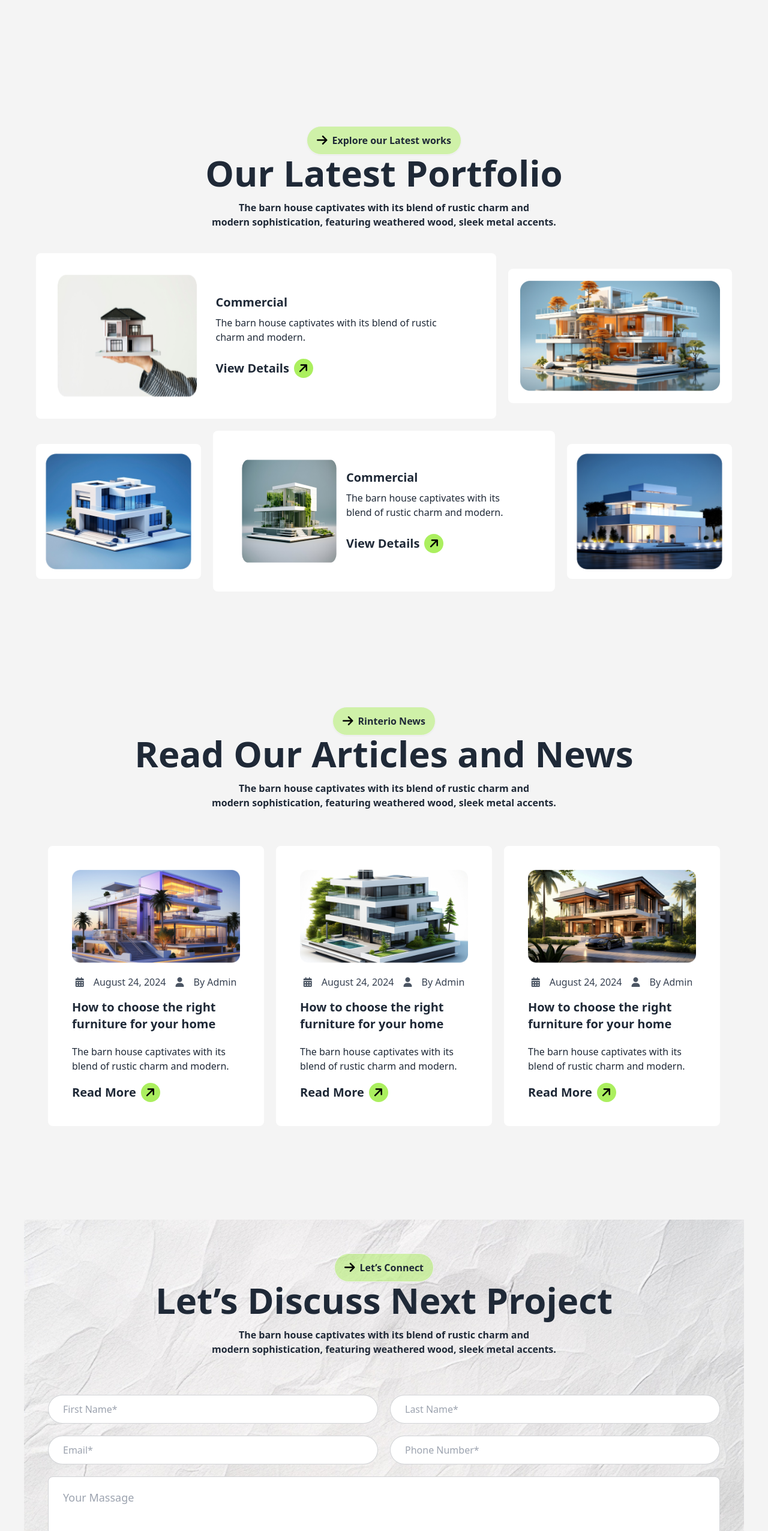
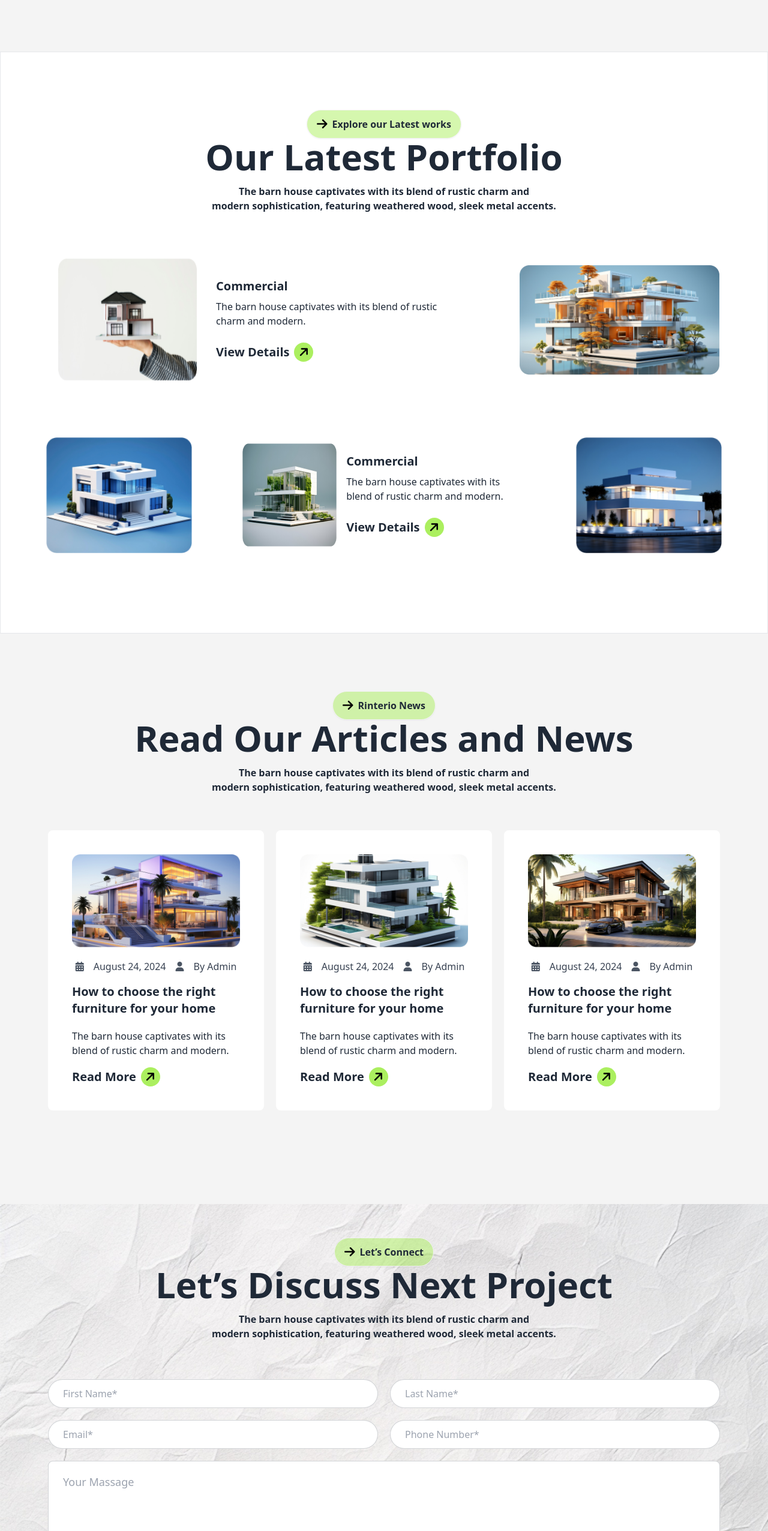
Before and after one commit to mehed1164/B10-Assignment-03-main, a plain HTML site: page index.html in a window 1280 px wide. Shown: the part 2428-4980 px from the top of the page at 60% size. Drawn offline with nearby package versions, Linux system fonts and the light colour scheme.

Commit message:
Update with some correction

```diff
--- a/index.html
+++ b/index.html
@@ -46,8 +46,8 @@
 
 <body class="bg-background-primary font-manrope  ">
 
-    <header class="container mx-auto px-0">
-        <!--  border border-indigo-500/100 -->
+    <header class="container mx-auto px-0 ">
+        <!-- border border-indigo-500/100 -->
         <nav>
             <div class="navbar">
                 <div class="navbar-start">
@@ -134,10 +134,10 @@
     </header>
 
     <!-- Main -->
-    <main class="container mx-auto px-10">
+    <main >
         <!-- About US -->
 
-        <section>
+        <section class="container mx-auto px-10 ">
             <div class="hidden lg:block lg:p-6">
                 <img src="./assets/Vector.png" alt="" srcset="">
             </div>
@@ -189,7 +189,7 @@
         </section>
 
         <!-- Our Works Process -->
-        <section>
+        <section class="container mx-auto px-10 ">
             <div class=" flex flex-col px-5 py-24 justify-center items-center">
                 <div class="btn rounded-full bg-white text-xl font-bold">
                     <div class=" items-center justify-center text-black relative">
@@ -198,6 +198,8 @@
                     <h1 class="text-[16px]">How we works</h1>
                 </div>
                 <div class="lg:flex-grow lg:pr-24 md:pr-16 flex flex-col  mb-5 md:mb-0 justify-center items-center ">
+
+                </div>
                 <div class=" sm:text-[12px] md:text-[14px] lg:text-[16px] font-semibold  text-center ">
                     <h1 class="text-3xl md:text-4xl lg:text-6xl font-bold mb-4">Our Work Progress</h1>
                     <p class="mb-4">The barn house captivates with its blend of rustic charm and <br>modern
@@ -232,13 +234,13 @@
 
                 </div>
 
-
             </div>
         </section>
 
         <!-- Our latest Portfolio -->
 
-        <section>
+        <section class="bg-white border ">
+            <div class="container mx-auto px-10">
             <div class=" flex flex-col px-5 py-24 justify-center items-center">
                 <div class="btn rounded-full bg-rintero-secondary text-xl font-bold ">
                     <div class=" items-center justify-center text-black relative">
@@ -312,11 +314,12 @@
 
 
             </div>
+            </div>
         </section>
 
         <!-- Rinterio News -->
 
-        <section>
+        <section  class="container mx-auto px-10 ">
 
             <div class=" flex flex-col px-5 py-24 justify-center items-center">
                 <div class="btn rounded-full bg-rintero-secondary text-xl font-bold ">
@@ -421,7 +424,7 @@
         </section>
         <!-- Let's Connect -->
         <section class="bg-[url('./assets/bg.jpg')] bg-cover bg-center bg-no-repeat">
-
+            <div class="container mx-auto px-10">
             <div class=" flex flex-col px-5 py-14 justify-center items-center">
                 <div class="btn rounded-full bg-rintero-secondary text-xl font-bold ">
                     <div class=" items-center justify-center text-black relative">
@@ -471,6 +474,7 @@
                     <i class="fa-solid fa-arrow-right -rotate-45"></i>
                 </div>
             </div>
+        </div>
 
         </section>
 
```
